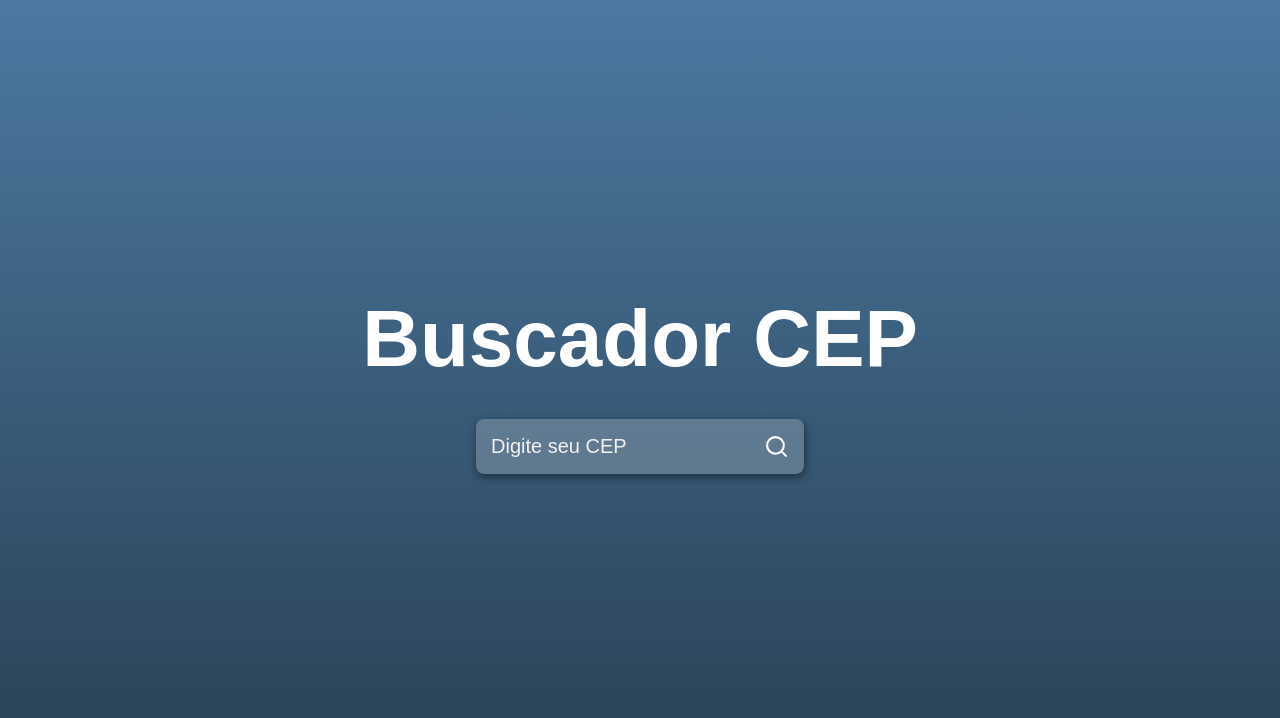
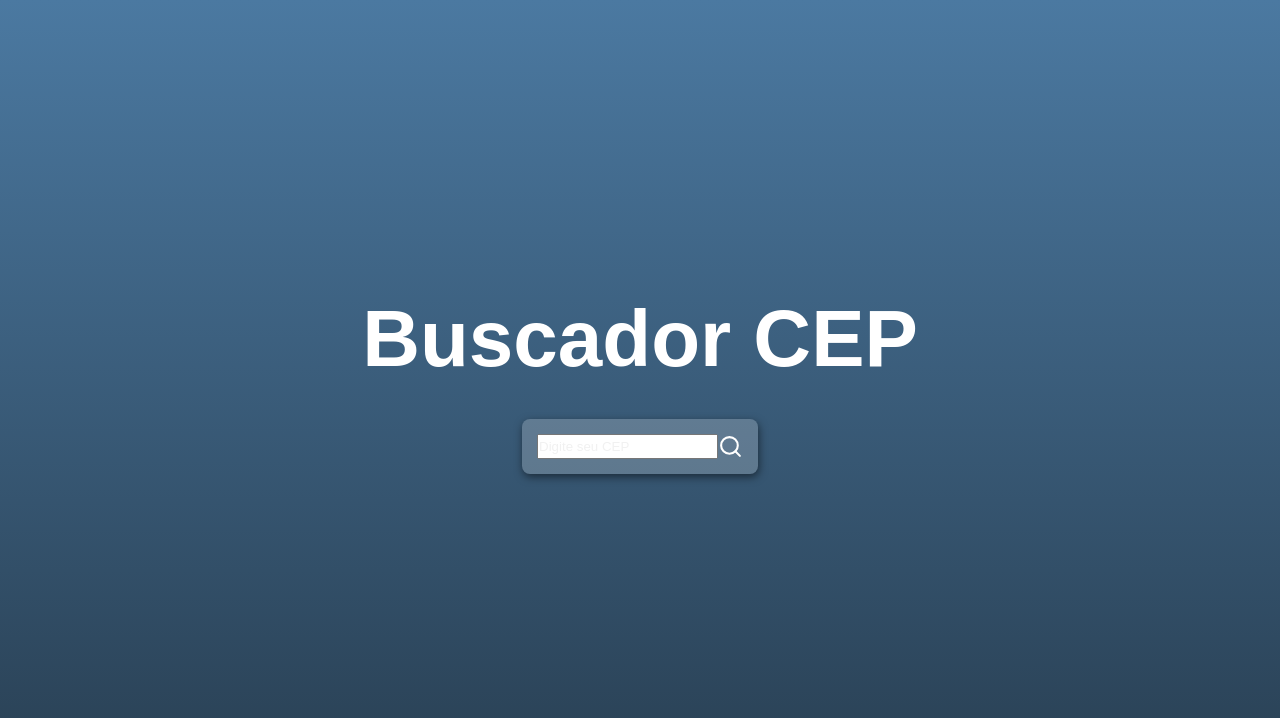
Before and after one commit to devMahaw/buscador_de_cep, a React (Create React App) app: page / in a window 1280 px wide. Shown: the top 718 px of the page. Built offline with nearby package versions, Linux system fonts and the light colour scheme.

Commit message:
refactor: code change

```diff
--- a/src/styles.css
+++ b/src/styles.css
@@ -31,15 +31,6 @@
     display: flex;
     border-radius: 8px;
     box-shadow: 1px 3px 8px rgba(0, 0, 0, 0.5);
-}
-
-.containerInput input {
-    background-color: transparent;
-    border: 0;
-    font-size: 20px;
-    color: #FFF;
-    outline: none;
-    margin-right: 8px;
 }
 
 .containerInput input::placeholder {
```
